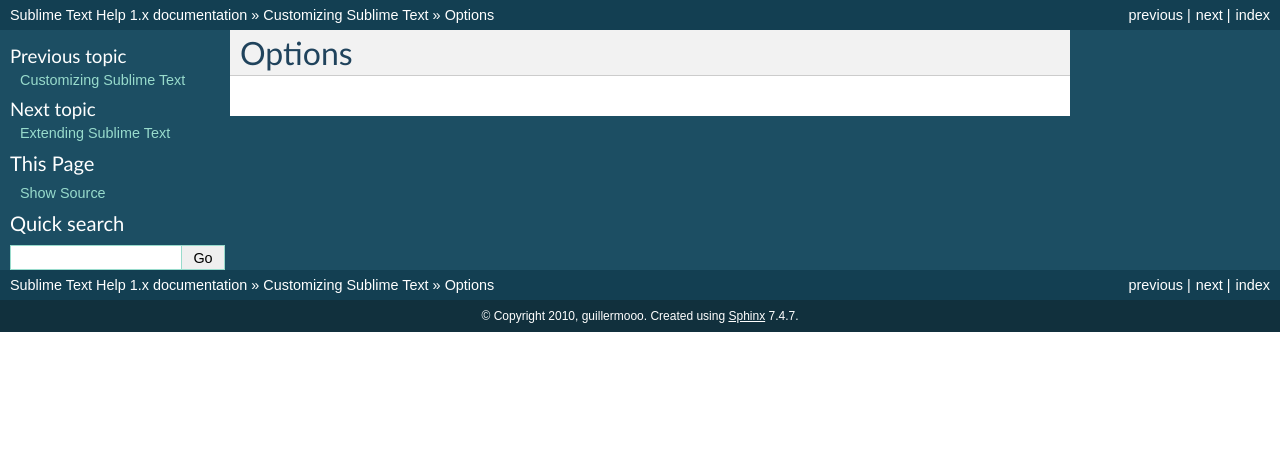
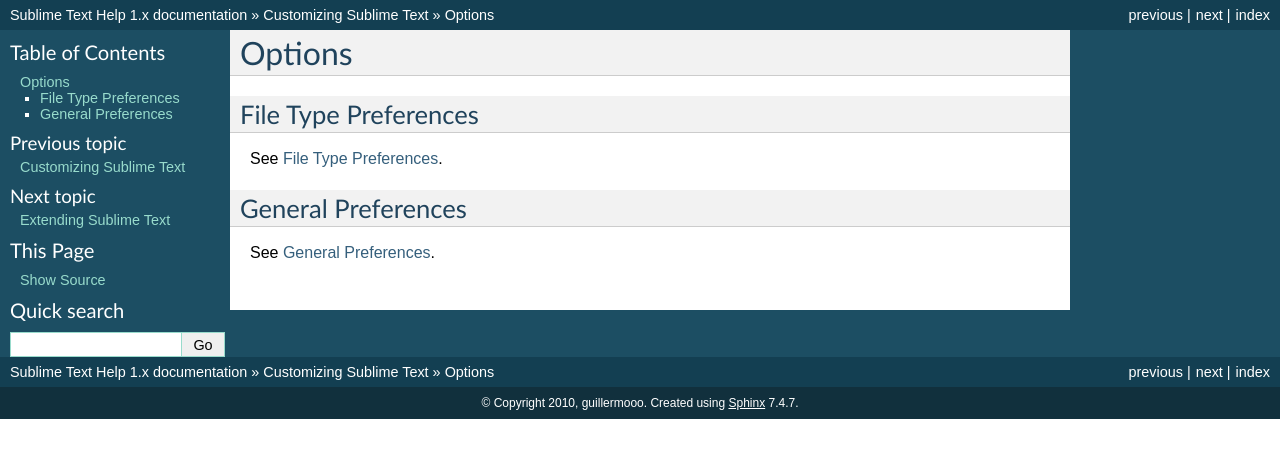
Before and after one commit to guillermooo/sublime-undocs, a Sphinx documentation site: the page built from source/customization/options.rst, in a window 1280 px wide. Shown: the top 458 px of the page. Built offline with Sphinx 7.4.7, drawn with Linux system fonts in a browser that asks for light colours.

Commit message:
Added options info.

```diff
--- a/source/customization/options.rst
+++ b/source/customization/options.rst
@@ -1,2 +1,12 @@
 Options
 =======
+
+File Type Preferences
+*********************
+
+See `File Type Preferences <http://www.sublimetext.com/docs/file-type-preferences>`_.
+
+General Preferences
+*******************
+
+See `General Preferences <http://www.sublimetext.com/docs/general-preferences>`_.
```
